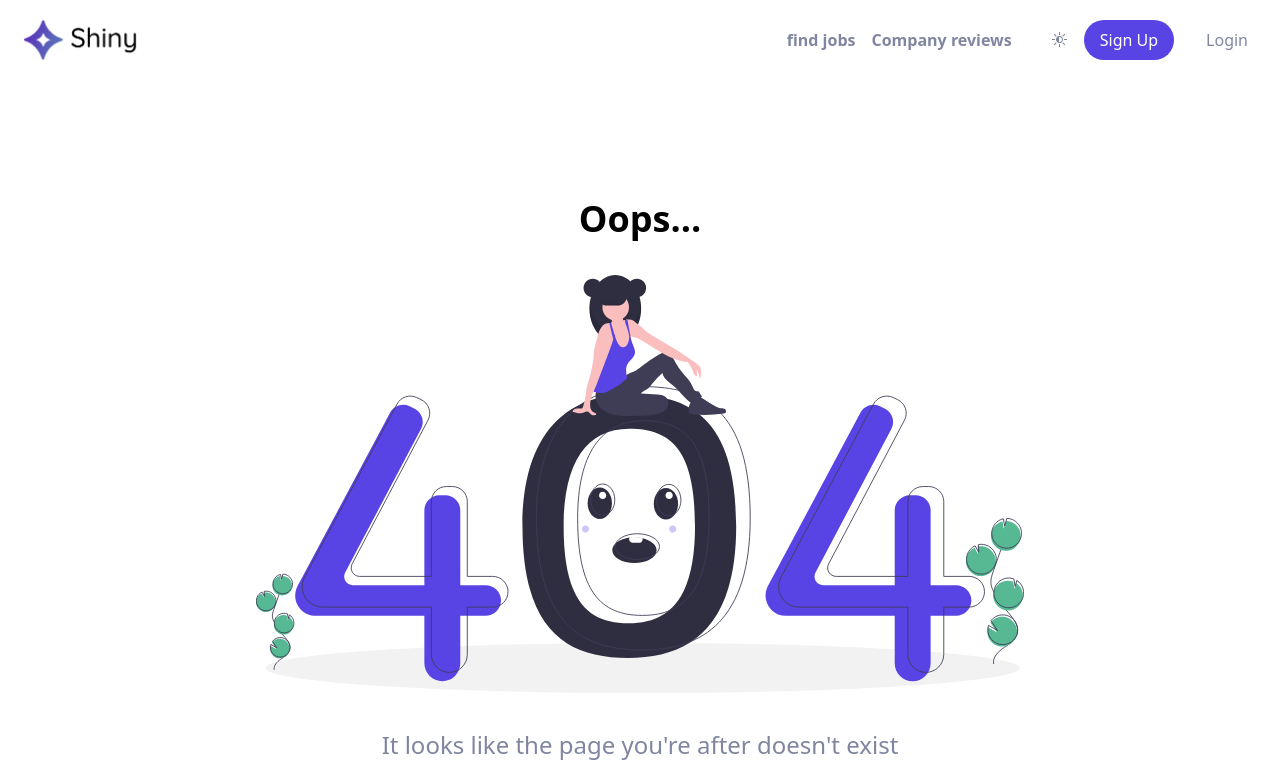
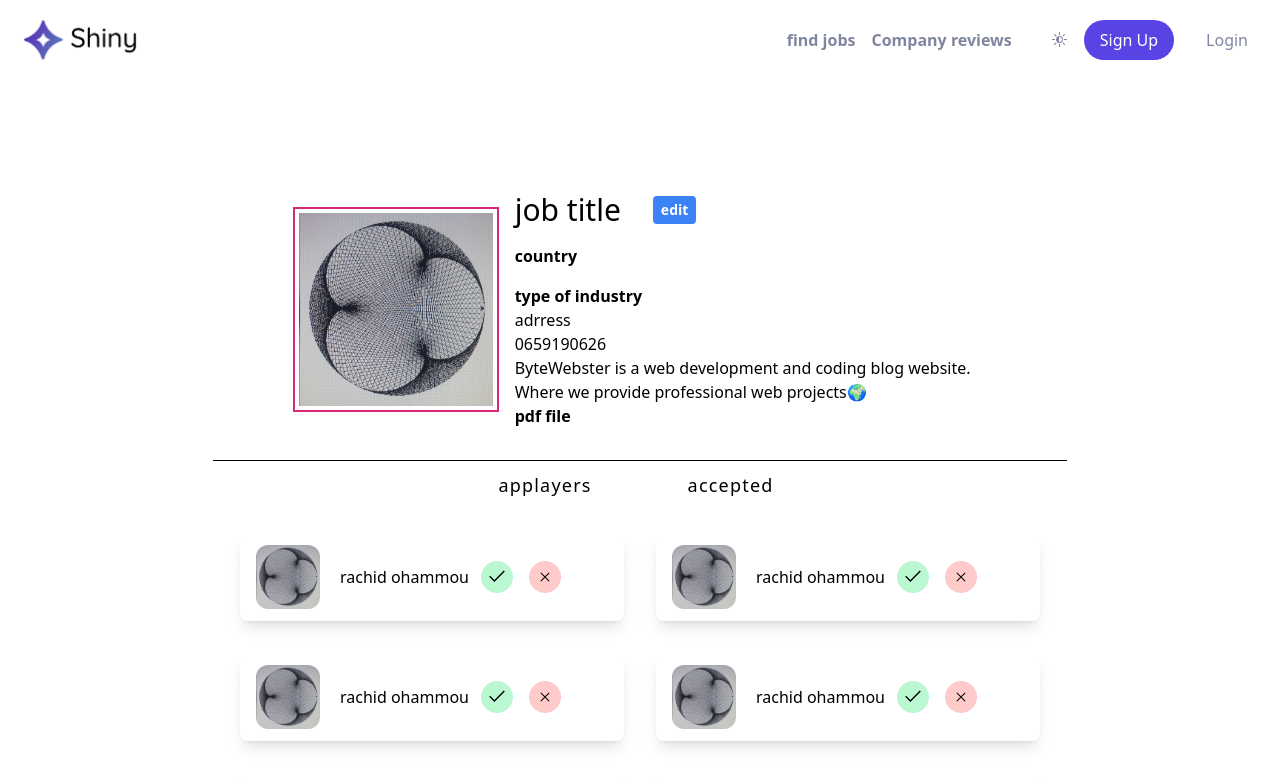
Before and after one commit to ouhammmourachid/spring-boot-project, a React (Create React App) app in the folder frontend/: page /job in a window 1280 px wide. Shown: the top 783 px of the page. Built offline with nearby package versions, Linux system fonts and the light colour scheme.

Commit message:
start over

```diff
--- a/frontend/package.json
+++ b/frontend/package.json
@@ -2,6 +2,7 @@
   "name": "frontend",
   "version": "0.1.0",
   "private": true,
+  "proxy":"http://localhost:8080/api/v1",
   "dependencies": {
     "@testing-library/jest-dom": "^5.16.5",
     "@testing-library/react": "^13.4.0",
--- a/frontend/src/App.jsx
+++ b/frontend/src/App.jsx
@@ -13,6 +13,9 @@ import CompanyReview from "./pages/CompanyReview";
 import Profile from "./pages/Profile";
 import EditProfile from "./pages/EditProfile";
 import Company from "./pages/Company";
+import Job from './pages/Job';
+import EditJob from './pages/EditJob';
+import Footer from './components/Footer';
 
 function App(){
     const savedDarkMode = localStorage.getItem('darkMode')
@@ -41,11 +44,14 @@ function App(){
                     <Route path='profile' element= {<Profile />} />
                     <Route path='profile/edit' element={<EditProfile />} />
                     <Route path='company' element={<Company />} />
+                    <Route path='job' element={<Job />} />
+                    <Route path='job/edit' element={<EditJob />} />
                     <Route path="*" element={<Error />} />
                 </Routes>
                 <SignUpModal visible={showSignUp} setShowModel={setShowSignUp}/>
                 <SignInModal visible={showSignIn} setShowModel={setShowSignIn} />
             </Router>
+            <Footer />
         </React.StrictMode>
         </div>
     </div>
--- a/frontend/src/components/Header/index.jsx
+++ b/frontend/src/components/Header/index.jsx
@@ -7,7 +7,7 @@ import { Moon } from '../icones/Moon';
 
 function Header({darkMode,setDarkMode,setShowSignIn,setShowSignUp}){
     return(
-        <nav class="flex items-center justify-between p-4 ">
+        <nav className="flex items-center justify-between p-4 ">
             <div class="flex items-center">
                 <Link to='/'>
                     <img src={ !darkMode ? DarkLogo :LightLogo } alt="logo shiny" className='w-32'/>
--- a/frontend/src/components/PDF/index.jsx
+++ /dev/null
@@ -1,11 +0,0 @@
-
-
-function PDF({src}){
-  return(
-    <div>
-
-    </div>
-  )
-};
-
-  export default PDF;
--- a/frontend/src/components/SignInModal/index.jsx
+++ b/frontend/src/components/SignInModal/index.jsx
@@ -21,12 +21,12 @@ export default function SignUpModal({visible,setShowModel}){
     <form class="space-y-6" ref={signUp}>
         <h5 class="text-xl font-medium text-gray-900 dark:text-black">Sign in to shiny</h5>
         <div>
-            <label for="email" class="block mb-2 text-sm font-medium text-secondary">Your email</label>
-            <input type="email" name="email" id="email" class="bg-gray-50 border border-gray-300 text-gray-900 text-sm rounded-lg focus:ring-blue-500 focus:border-blue-500 block w-full p-2.5 dark:bg-gray-600 dark:border-gray-500 dark:placeholder-gray-400 " placeholder="name@company.com" required/>
+            <label  class="block mb-2 text-sm font-medium text-secondary">Your email</label>
+            <input type="email" name="email"  class="bg-gray-50 border border-gray-300 text-gray-900 text-sm rounded-lg focus:ring-blue-500 focus:border-blue-500 block w-full p-2.5 dark:bg-gray-600 dark:border-gray-500 dark:placeholder-gray-400 " placeholder="name@company.com" required/>
         </div>
         <div>
-            <label for="password" class="block mb-2 text-sm font-medium text-secondary">Your password</label>
-            <input type="password" name="password" id="password" placeholder="••••••••" class="bg-gray-50 border border-gray-300 text-gray-900 text-sm rounded-lg focus:ring-blue-500 focus:border-blue-500 block w-full p-2.5 dark:bg-gray-600 dark:border-gray-500 dark:placeholder-gray-400" required/>
+            <label  class="block mb-2 text-sm font-medium text-secondary">Your password</label>
+            <input type="password" name="password"  placeholder="••••••••" class="bg-gray-50 border border-gray-300 text-gray-900 text-sm rounded-lg focus:ring-blue-500 focus:border-blue-500 block w-full p-2.5 dark:bg-gray-600 dark:border-gray-500 dark:placeholder-gray-400" required/>
         </div>
         <div class="flex items-start">
             <div class="flex items-start">
--- a/frontend/src/components/SignUpModal/index.jsx
+++ b/frontend/src/components/SignUpModal/index.jsx
@@ -18,16 +18,16 @@ export default function SignUpModal({visible,setShowModel}){
     if(!visible) return null;
     return(
         <div className='fixed inset-0 backdrop-blur-sm flex justify-center items-center'>
-        <div class="w-full max-w-sm p-4 bg-white border border-gray-200 rounded-xl shadow sm:p-6 md:p-8 dark:bg-colordark dark:border-gray-700">
+        <div className="w-full max-w-sm p-4 bg-white border border-gray-200 rounded-xl shadow sm:p-6 md:p-8 dark:bg-colordark dark:border-gray-700">
             <form className="space-y-6" ref={signUp}>
                 <h5 className="text-xl font-medium text-gray-900 dark:text-black">Sign up to shiny</h5>
                 <div>
-                    <label for="email" className="block mb-2 text-sm font-medium text-secondary">Your email</label>
-                    <input type="email" name="email" id="email" className="bg-gray-50 border border-gray-300 text-gray-900 text-sm rounded-lg focus:ring-blue-500 focus:border-blue-500 block w-full p-2.5 dark:bg-gray-600 dark:border-gray-500 dark:placeholder-gray-400 " placeholder="name@company.com" required/>
+                    <label  className="block mb-2 text-sm font-medium text-secondary">Your email</label>
+                    <input type="email" name="email"  className="bg-gray-50 border border-gray-300 text-gray-900 text-sm rounded-lg focus:ring-blue-500 focus:border-blue-500 block w-full p-2.5 dark:bg-gray-600 dark:border-gray-500 dark:placeholder-gray-400 " placeholder="name@company.com" required/>
                 </div>
                 <div>
-                    <label for="password" className="block mb-2 text-sm font-medium text-secondary">Your password</label>
-                    <input type="password" name="password" id="password" placeholder="••••••••" class="bg-gray-50 border border-gray-300 text-gray-900 text-sm rounded-lg focus:ring-blue-500 focus:border-blue-500 block w-full p-2.5 dark:bg-gray-600 dark:border-gray-500 dark:placeholder-gray-400" required/>
+                    <label  className="block mb-2 text-sm font-medium text-secondary">Your password</label>
+                    <input type="password" name="password" placeholder="••••••••" className="bg-gray-50 border border-gray-300 text-gray-900 text-sm rounded-lg focus:ring-blue-500 focus:border-blue-500 block w-full p-2.5 dark:bg-gray-600 dark:border-gray-500 dark:placeholder-gray-400" required/>
                 </div>
                 <div >
                     <label className='block mb-2 text-sm font-medium text-secondary'>
--- a/frontend/src/pages/Company/index.jsx
+++ b/frontend/src/pages/Company/index.jsx
@@ -1,10 +1,10 @@
-import PDF from '../../components/PDF';
+
 
 
 export default function Company(){
     return(
         <div>
-            <PDF document={'cv.pdf'} ></PDF>
+
         </div>
     )
 }
--- a/frontend/src/pages/FindJobs/index.jsx
+++ b/frontend/src/pages/FindJobs/index.jsx
@@ -1,6 +1,7 @@
 import CardJob from '../../components/CardJob';
 import Location from '../../components/icones/Location';
 import Arrow from '../../components/Arrow';
+
 function FindJobs(){
     return (
     <div className="fixed  flex flex-col w-full h-full items-center dark:bg-colordark">
--- /dev/null
+++ b/frontend/src/pages/Job/index.jsx
@@ -0,0 +1,65 @@
+import { useState } from "react";
+import profile from '../../assets/profile.jpg';
+import Accepted from "../../components/Accepted";
+import Applayers from "../../components/Applayers";
+
+export default function Job(){
+    const [showApplayers,setShowApplayers] = useState(true);
+    const [showAccepted,setShowAccepted] = useState(false);
+    return(
+    <main className="bg-gray-100 bg-opacity-25 pt-20 min-h-screen">
+        <div className="lg:w-8/12 lg:mx-auto mb-8">
+    <header className="flex flex-wrap items-center p-4 md:py-8">
+      <div className="md:w-3/12 md:ml-16">
+        <img className="w-full h-full  object-cover  border-2 border-pink-600 p-1" src={profile} alt="profile" />
+      </div>
+      <div className="w-8/12 md:w-7/12 ml-4">
+        <div className="md:flex md:flex-wrap md:items-center mb-4">
+          <h2 className="text-3xl inline-block font-light md:mr-2 mb-2 sm:mb-0">
+            job title
+          </h2>
+          <span className="inline-block fas fa-certificate fa-lg text-blue-500 relative mr-6  text-xl transform -translate-y-2" aria-hidden="true">
+            <i className="fas fa-check text-white text-xs absolute inset-x-0 ml-1 mt-px"></i>
+          </span>
+          <div className="bg-blue-500 px-2 py-1  text-white font-semibold text-sm rounded text-center sm:inline-block block">edit</div>
+        </div>
+        <ul className="hidden md:flex space-x-8 mb-4">
+          <li  >
+            <span className="font-semibold"> country</span>
+          </li>
+        </ul>
+        <div className="hidden md:block">
+          <h1 className="font-semibold">type of industry</h1>
+          <span className="bioclass">adrress </span>
+          <h3 className="bioclass">0659190626</h3>
+          <p>ByteWebster is a web development and coding blog website. Where we provide professional web projects🌍</p>
+          <span><strong>pdf file</strong></span>
+        </div>
+      </div>
+    </header>
+    <div>
+
+      <ul className="flex items-center justify-around md:justify-center space-x-12 uppercase tracking-widest font-semibold text-xs text-gray-600 border-t">
+        <li >
+        <button type="button"
+        onClick={()=>{
+            setShowApplayers(true);
+            setShowAccepted(false)}} className="inline-block p-3 text-gray-900 bg-white border-none focus:outline-none  focus:underline  font-medium  dark:text-secondary text-lg px-5 py-2.5 mr-2 mb-2 dark:bg-colordark dark:border-gray-600 dark:hover:bg-gray-700 dark:hover:border-gray-600 hover:underline">applayers</button>
+        </li>
+        <li>
+        <button type="button"
+        onClick={()=>{
+            setShowAccepted(true);
+            setShowApplayers(false)}} className="inline-block p-3 text-gray-900 bg-white border-none focus:outline-none  focus:underline  font-medium  dark:text-secondary text-lg px-5 py-2.5 mr-2 mb-2 dark:bg-colordark dark:border-gray-600 dark:hover:bg-gray-700 dark:hover:border-gray-600 hover:underline">accepted</button>
+        </li>
+      </ul>
+
+      <div className="flex flex-wrap justify-center">
+        {showApplayers && <Applayers />}
+        {showAccepted && <Accepted />}
+      </div>
+    </div>
+  </div>
+</main>
+    )
+}
--- a/frontend/src/pages/Profile/index.jsx
+++ b/frontend/src/pages/Profile/index.jsx
@@ -1,6 +1,5 @@
-import { useState } from 'react'
-import profile from '../../assets/profile.png'
-import PDF from '../../components/PDF';
+import { useState } from 'react';
+import profile from '../../assets/profile.png';
 import cv from '../../assets/cv.pdf';
 
 export default function Profile(){
@@ -36,7 +35,7 @@ export default function Profile(){
                 considerable range.
                 </p>
                 {showMore &&
-                <PDF src={cv} />
+                <div> hello</div>
                 }
                 <button
                     className="text-indigo-500 py-2 px-4  font-medium mt-4"
--- a/frontend/src/utils/hooks/index.jsx
+++ b/frontend/src/utils/hooks/index.jsx
@@ -1,19 +1,23 @@
-import { useEffect, useState } from "react";
+// import { useEffect, useState } from "react";
 
-export function useFeachJobs(){
-    const [isLoading,setIsLoading] = useState(true);
-    const [data,setData] = useState({});
+// export function useFeachJobs(){
+//     const [isLoading,setIsLoading] = useState(true);
+//     const [data,setData] = useState({});
 
-    useEffect(()=>{
-        var requestOptions = {
-            method: 'GET',
-            redirect: 'follow'
-          };
+//     useEffect(()=>{
+//         var myHeaders = new Headers();
+// myHeaders.append("Authorization", "Bearer eyJhbGciOiJIUzI1NiJ9.eyJzdWIiOiJyYWNoaWRvdWhhbW1vdUBnbWFpbC5jb20iLCJpYXQiOjE2NzY0MDExMTYsImV4cCI6MTY3NjQwMjU1Nn0.eSeJ8UD9auokiScV9_tbFjqEsCoM90VULpiWK3qF5v8");
 
-          fetch("/job", requestOptions)
-            .then(response => response.text())
-            .then(result => console.log(result))
-            .catch(error => console.log('error', error));
-    },[])
-    return {isLoading,data}
-}
+// var requestOptions = {
+//   method: 'GET',
+//   headers: myHeaders,
+//   redirect: 'follow'
+// };
+
+// fetch("localhost:8080/api/v1/job", requestOptions)
+//   .then(response => response.text())
+//   .then(result => console.log(result))
+//   .catch(error => console.log('error', error));
+//     },[])
+//     return {isLoading,data}
+// }
```
